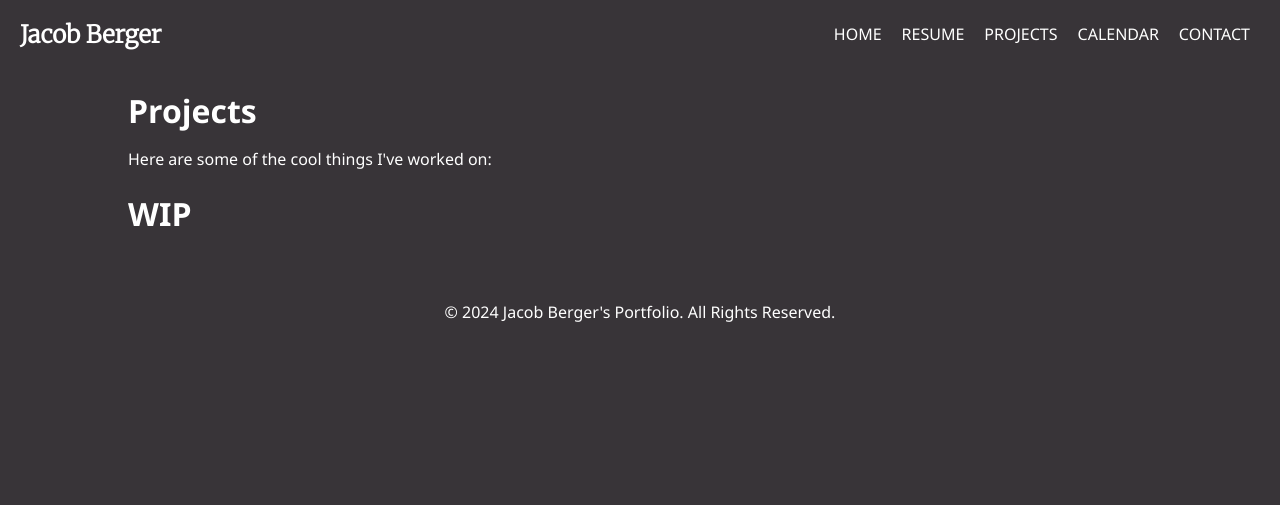
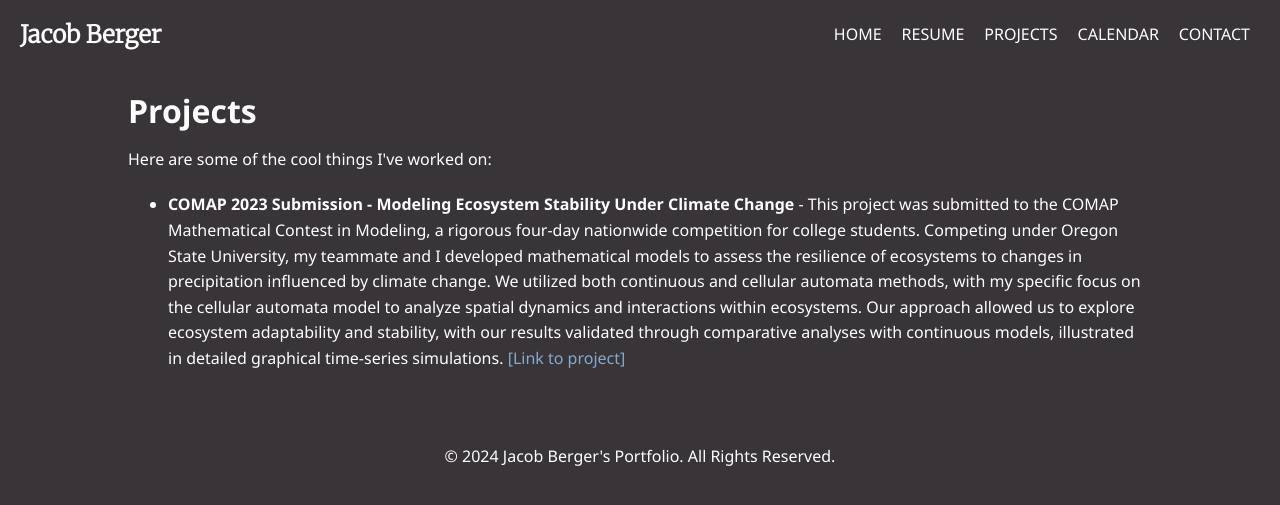
Before and after one commit to bergerjacob/bergerj-website, a Jekyll site: the page built from projects/index.html, in a window 1280 px wide. Shown: the top 505 px of the page. Built offline with Jekyll 4.4.1, drawn with Linux system fonts in a browser that asks for light colours.

Commit message:
Add COMAP project

```diff
--- a/assets/css/style.css
+++ b/assets/css/style.css
@@ -29,6 +29,17 @@ header {
     color: white;
     padding: 0 20px; /* Adjusted padding for entire header */
     min-height: 70px;
+}
+
+a {
+    color: #87aacc; /* Light blue color for all general links */
+    text-decoration: none; /* Removes underline by default */
+    transition: color 0.3s ease-in-out; /* Smooth color transition for hover effects */
+}
+
+a:hover {
+    color: #6d8ca8; /* Slightly darker light blue for hover, adjust as needed */
+    text-decoration: underline; /* Adds underline on hover */
 }
 
 header h1 {
--- a/projects/index.html
+++ b/projects/index.html
@@ -5,8 +5,7 @@ title: Projects
 <link rel="stylesheet" href="{{ '/projects/style.css' | relative_url }}">
 
 <p>Here are some of the cool things I've worked on:</p>
-<h1>WIP</h1>
-<!-- <ul>
-    <li><strong>Project 1:</strong> Brief description. <a href="#">[Link to project]</a></li>
-    <li><strong>Project 2:</strong> Brief description. <a href="#">[Link to project]</a></li>
-</ul> -->
+<ul>
+    <li><strong>COMAP 2023 Submission - Modeling Ecosystem Stability Under Climate Change</strong> - This project was submitted to the COMAP Mathematical Contest in Modeling, a rigorous four-day nationwide competition for college students. Competing under Oregon State University, my teammate and I developed mathematical models to assess the resilience of ecosystems to changes in precipitation influenced by climate change. We utilized both continuous and cellular automata methods, with my specific focus on the cellular automata model to analyze spatial dynamics and interactions within ecosystems. Our approach allowed us to explore ecosystem adaptability and stability, with our results validated through comparative analyses with continuous models, illustrated in detailed graphical time-series simulations. <a href="./documents/COMAP_2023.pdf">[Link to project]</a></li>
+    <!--<li><strong>Project 2:</strong> Brief description. <a href="#">[Link to project]</a></li>-->
+</ul>
```
Also changed, not shown: 1 other file.
